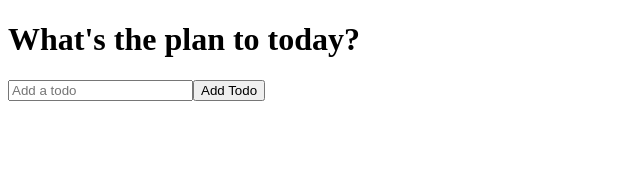
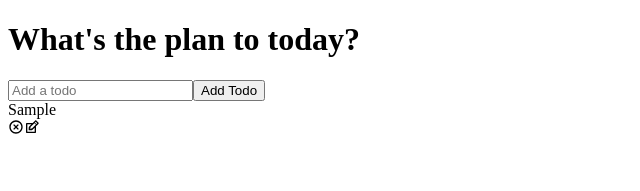
Before and after one commit to Grazziano/react-todo-app, a React (Create React App) app: page / in a window 1280 px wide. Both pictures are taken after typing "Sample" into the empty fields and a click on the button "Add Todo". Shown: the top 191 px of the page, without its empty margins (0-640 px from the left). Built offline with nearby package versions, Linux system fonts and the light colour scheme.

Commit message:
:sparkles: Creating Todo Component and functions to remove and complete todos

```diff
--- a/package.json
+++ b/package.json
@@ -8,6 +8,7 @@
     "@testing-library/user-event": "^13.5.0",
     "react": "^18.2.0",
     "react-dom": "^18.2.0",
+    "react-icons": "^4.4.0",
     "react-scripts": "5.0.1",
     "web-vitals": "^2.1.4"
   },
--- a/src/components/Todo.jsx
+++ b/src/components/Todo.jsx
@@ -0,0 +1,32 @@
+import React, { useState } from 'react';
+import TodoList from './TodoList';
+import { RiCloseCircleLine } from 'react-icons/ri';
+import { TiEdit } from 'react-icons/ti';
+
+export default function Todo({ todos, completeTodo, removeTodo }) {
+  const [edit, setEdit] = useState({
+    id: null,
+    value: '',
+  });
+
+  return todos.map((todo, index) => (
+    <div
+      className={todo.isComplete ? 'todo-row complete' : 'todo-row'}
+      key={index}
+    >
+      <div key={todo.id} onClick={() => completeTodo(todo.id)}>
+        {todo.text}
+      </div>
+      <div className="icons">
+        <RiCloseCircleLine
+          onClick={() => removeTodo(todo.id)}
+          className="delete-icon"
+        />
+        <TiEdit
+          onClick={() => setEdit({ id: todo.id, value: todo.text })}
+          className="edit-icon"
+        />
+      </div>
+    </div>
+  ));
+}
--- a/src/components/TodoList.jsx
+++ b/src/components/TodoList.jsx
@@ -1,4 +1,5 @@
 import React, { useState } from 'react';
+import Todo from './Todo';
 import TodoForm from './TodoForm';
 
 export default function TodoList() {
@@ -15,10 +16,31 @@
     console.log(todo, ...todos);
   };
 
+  const removeTodo = (id) => {
+    const removeArr = [...todos].filter((todo) => todo.id !== id);
+
+    setTodos(removeArr);
+  };
+
+  const completeTodo = (id) => {
+    let updatedTodos = todos.map((todo) => {
+      if (todo.id === id) {
+        todo.isComplete = !todo.isComplete;
+      }
+      return todo;
+    });
+    setTodos(updatedTodos);
+  };
+
   return (
     <div>
       <h1>What's the plan to today?</h1>
       <TodoForm onSubmit={addTodo} />
+      <Todo
+        todos={todos}
+        completeTodos={completeTodo}
+        removeTodo={removeTodo}
+      />
     </div>
   );
 }
```
Also changed, not shown: 1 other file (tests, documents, lock files or other folders).
